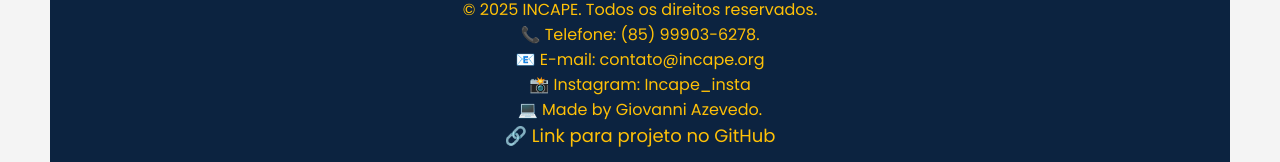
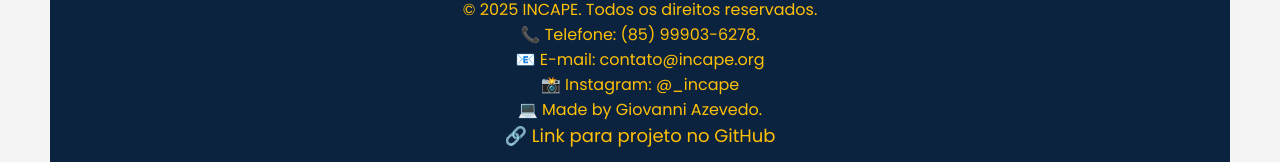
Before and after one commit to GiovanniAsantos/incape, a React (Vite) app: page / in a window 1280 px wide. Shown: the part 2776-2938 px from the top of the page. Built offline with nearby package versions, Linux system fonts and the light colour scheme.

Commit message:
Feat: segue instagram normal do Incape

```diff
--- a/src/Components/Footer/index.jsx
+++ b/src/Components/Footer/index.jsx
@@ -5,7 +5,7 @@
     <p>© 2025 INCAPE. Todos os direitos reservados.</p>
                 <p>📞 Telefone: (85) 99903-6278.</p>
                 <p>📧 E-mail: contato@incape.org</p>
-                <p>📸 Instagram: Incape_insta</p>
+                <p>📸 Instagram: @_incape</p>
                 <p>💻 Made by Giovanni Azevedo.</p>
                 <a
                     href="https://github.com/GiovanniAsantos/incape-landingPage.git"
```
